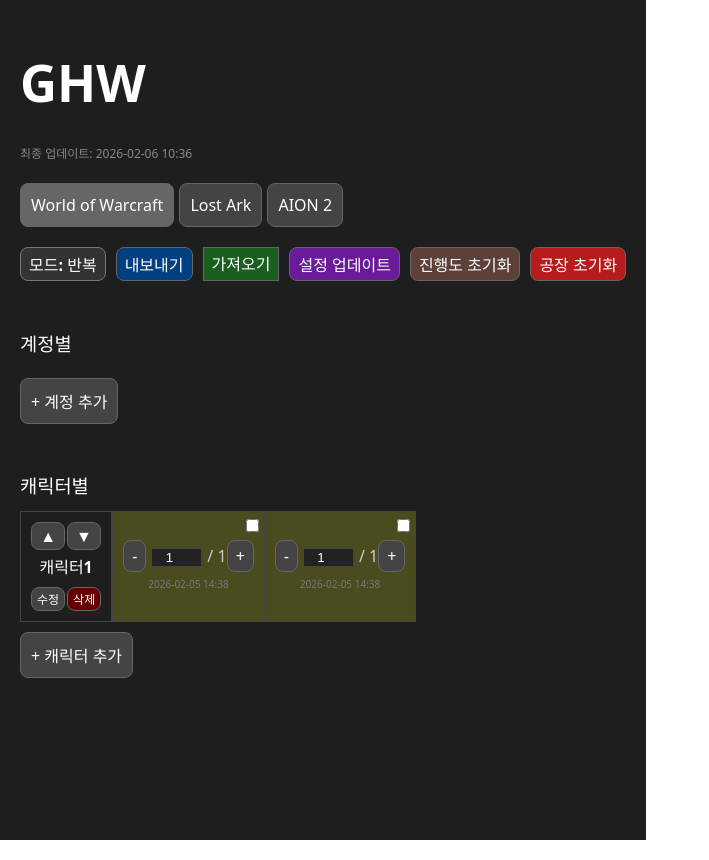
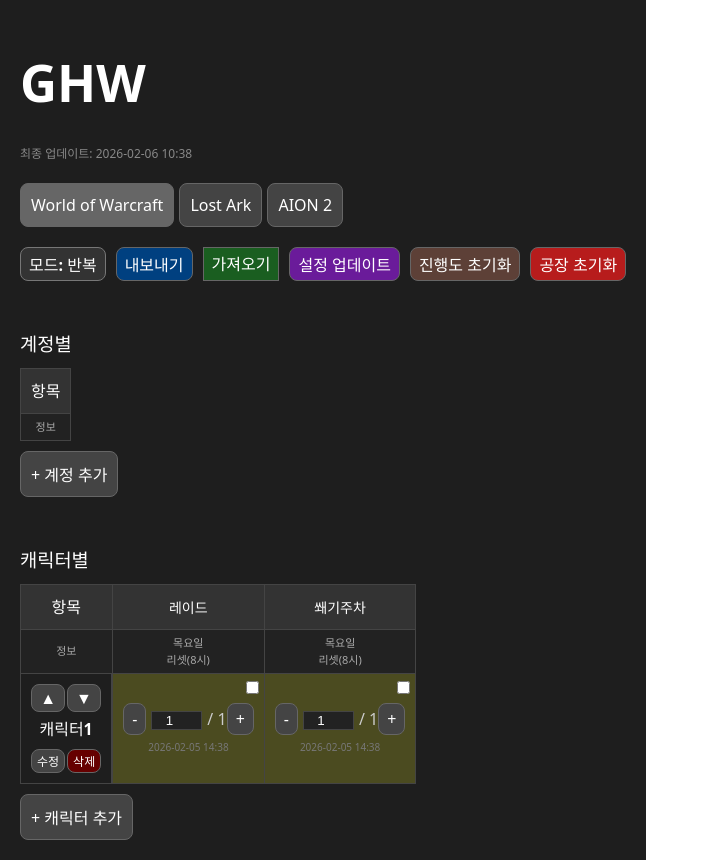
Before and after one commit to totitito/my-app, a React (Vite) app: page / in a window 1280 px wide. Shown: the whole page, without its empty margins (0-709 px from the left). Built offline with nearby package versions, Linux system fonts and the light colour scheme.

Commit message:
숙제명 테이블 1,2행 복구

```diff
--- a/src/App.jsx
+++ b/src/App.jsx
@@ -406,7 +406,27 @@
         <h3 style={{ marginBottom: "10px" }}>{title}</h3>
         <table border="1" style={{ borderCollapse: "collapse", borderColor: "#444", whiteSpace: "nowrap", minWidth: "fit-content" }}>
           <thead>
-            {/* ... (헤더 렌더링 로직 동일) ... */}
+            {/* 1행: 숙제 이름 */}
+            <tr style={{ backgroundColor: "#333" }}>
+              <th style={{ padding: "10px" }}>항목</th>
+              {allFiltered.map(hw => (
+                <th key={hw.id} style={{ padding: "10px", fontSize: "14px" }}>
+                  {hw.name}
+                </th>
+              ))}
+            </tr>
+            {/* 2행: 숙제 종류 (리셋/회복, 주기 등) */}
+            <tr style={{ backgroundColor: "#222", fontSize: "11px", color: "#aaa" }}>
+              <th style={{ padding: "5px" }}>정보</th>
+              {allFiltered.map(hw => (
+                <th key={`${hw.id}-info`} style={{ padding: "5px", fontWeight: "normal" }}>
+                  {hw.resetPeriod === 'day' ? '일일' : `${dayMap[hw.resetDay]}요일`}
+                  <br />
+                  {hw.resetType === 'reset' ? '리셋' : '회복'}
+                  ({Array.isArray(hw.resetTime) ? hw.resetTime.join(',') : hw.resetTime}시)
+                </th>
+              ))}
+            </tr>
           </thead>
           <tbody>
             {dataList.map((targetName, idx) => (
@@ -475,7 +495,7 @@
   return (
     <div style={{ padding: "20px", color: "#fff", backgroundColor: "#1e1e1e", minHeight: "100vh" }}>
       <h1>GHW</h1>
-      <div style={{ fontSize: "12px", color: "#888", marginBottom: "20px" }}>최종 업데이트: 2026-02-06 10:36</div>
+      <div style={{ fontSize: "12px", color: "#888", marginBottom: "20px" }}>최종 업데이트: 2026-02-06 10:38</div>
       <div style={{ marginBottom: "20px" }}>
         {games.map(g => <button key={g} onClick={() => setGame(g)} style={{ ...btnStyle, marginRight: "5px", padding: "10px", backgroundColor: game === g ? "#666" : "#444" }}>{g}</button>)}
       </div>
```
